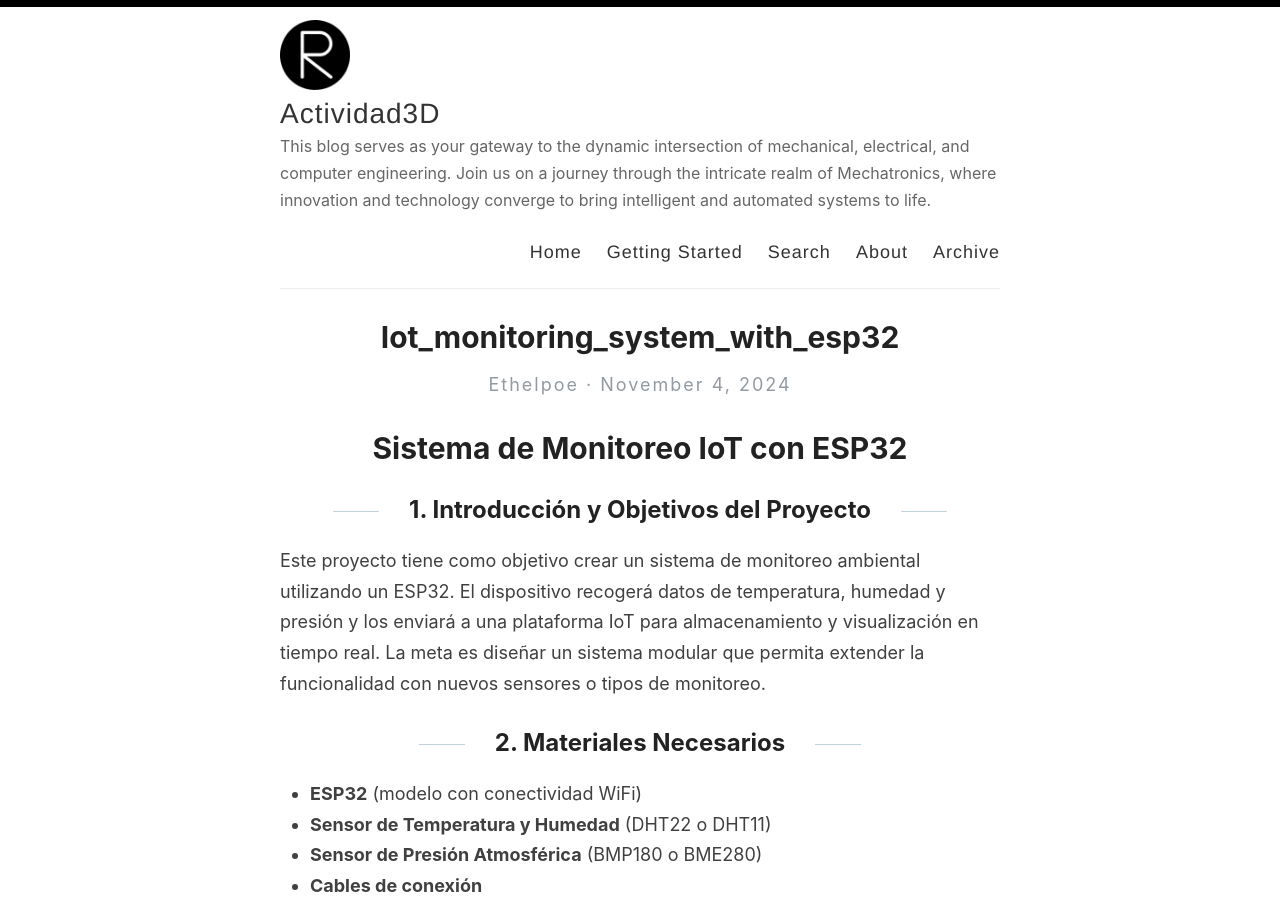
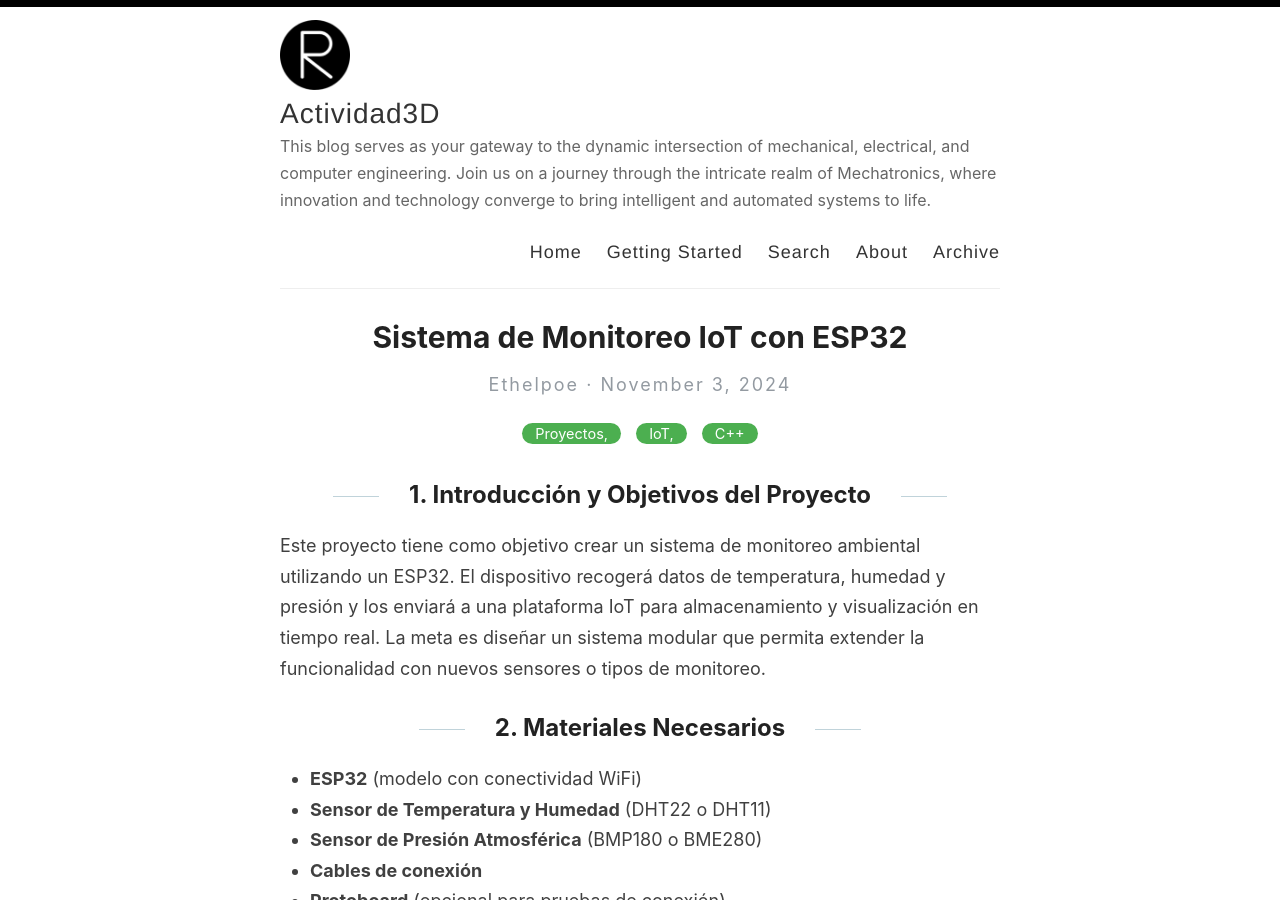
Before and after one commit to ethelpoe/ethelpoe.github.io, a Jekyll site: the page built from _posts/2024-11-04-IoT_Monitoring_System_with_ESP32.md, in a window 1280 px wide and 900 px high. Built offline with Jekyll 4.4.1, drawn with Linux system fonts in a browser that asks for light colours; our own code applies the rules of GitHub Pages for plain Markdown files; some of the changed lines change nothing that is shown.

Commit message:
Update 2024-11-04-IoT_Monitoring_System_with_ESP32.md

```diff
--- a/_posts/2024-11-04-IoT_Monitoring_System_with_ESP32.md
+++ b/_posts/2024-11-04-IoT_Monitoring_System_with_ESP32.md
@@ -1,5 +1,20 @@
-
-# Sistema de Monitoreo IoT con ESP32
+---
+layout: post
+title: "Sistema de Monitoreo IoT con ESP32"
+author: "Francisco Macias"
+date: 2024-11-03 20:55:00 +0800
+subtitle: ""
+categories:
+   - Proyectos,
+   - IoT,
+   - C++
+tags:
+   - ESP32
+   - LinkedList
+   - IoT
+   - Tutorial
+description: ""
+---
 
 ## 1. Introducción y Objetivos del Proyecto
 Este proyecto tiene como objetivo crear un sistema de monitoreo ambiental utilizando un ESP32.
```
